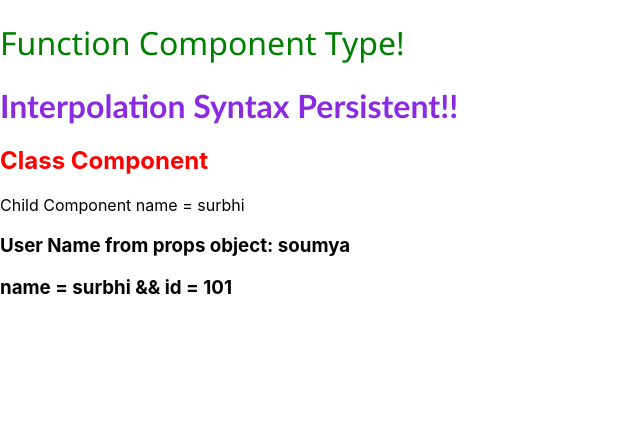
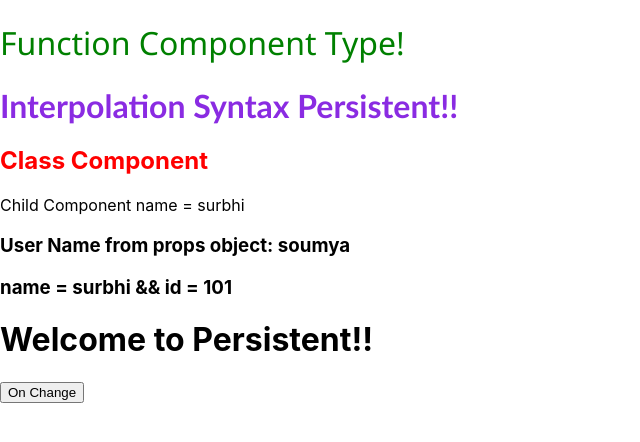
Before and after one commit to surbhi12sharma/React_project, a React (Create React App) app: page / in a window 1280 px wide. Shown: the top 442 px of the page, without its empty margins (0-640 px from the left). Built offline with nearby package versions, Linux system fonts and the light colour scheme.

Commit message:
state use

```diff
--- a/src/App.js
+++ b/src/App.js
@@ -2,6 +2,7 @@
 import './App.css';
 import Classtype, {Functiontype} from './ComponentType/componnettype.js'
 import Profile from './props/profileComponent';
+import MessageComponent from './Day2/states/MessageComponent';
 
 function App() {
   return (
@@ -9,6 +10,8 @@ function App() {
       <Functiontype />
       <Classtype />
       <Profile userName = 'surbhi'  userId = '101' />
+
+      <MessageComponent/>
     </div>
     // <div className="App">
     //   <header className="App-header">
--- /dev/null
+++ b/src/Day2/states/MessageComponent.js
@@ -0,0 +1,18 @@
+import { useState } from "react";
+
+function MessageComponent(){
+    // let message = 'Welcome to Persistent!!'
+    var [stateChange, setStateChange] = useState('Welcome to Persistent!!')
+    function MessageChange(){
+        // message = 'Nice to meet you!'
+        setStateChange('Nice to meet you!')
+    }
+
+    return(
+        <div>
+            <h1>{stateChange}</h1>
+            <button onClick={()=>setStateChange('Nice to meet you!')}>On Change</button>
+        </div>
+    )
+}
+export default MessageComponent;
```
